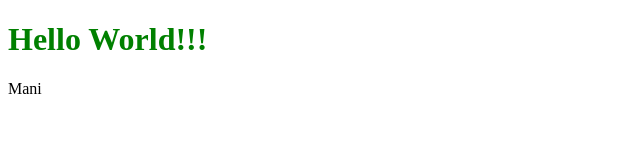
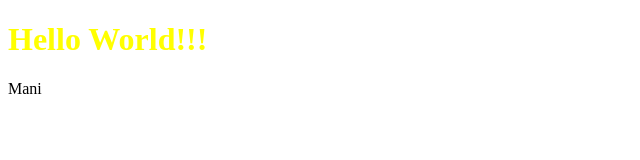
Before and after one commit to Manizebardast83/Man, a plain HTML site: page index.html in a window 1280 px wide. Shown: the whole page, without its empty margins (0-640 px from the left). Drawn offline with Linux system fonts and the light colour scheme.

Commit message:
change color to yellow

```diff
--- a/index.html
+++ b/index.html
@@ -7,7 +7,7 @@
     <title>Document</title>
 </head>
 <body>
-    <h1 style="color:green;">Hello World!!!</h1>
+    <h1 style="color:yellow;">Hello World!!!</h1>
     <p>Mani</p>
 </body>
 </html>
```
